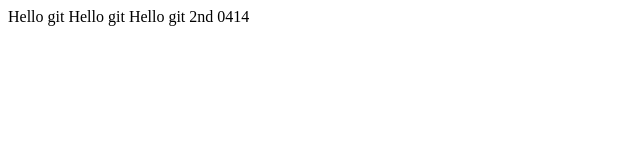
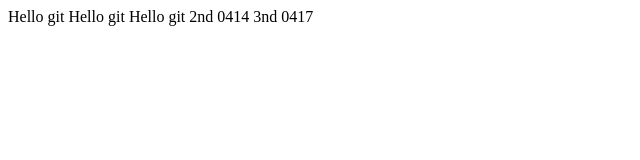
Before and after one commit to densely123/App_01, a plain HTML site: page index.html in a window 1280 px wide. Shown: the full height of the page, 0-640 px from the left. Drawn offline with Linux system fonts and the light colour scheme.

```diff
--- a/index.html
+++ b/index.html
@@ -11,5 +11,6 @@
     <T1>Hello git</T1>
     <T1>Hello git</T1>
     <T1>2nd 0414</T1>
+    <T1>3nd 0417</T1>
 </body>
 </html>
```
